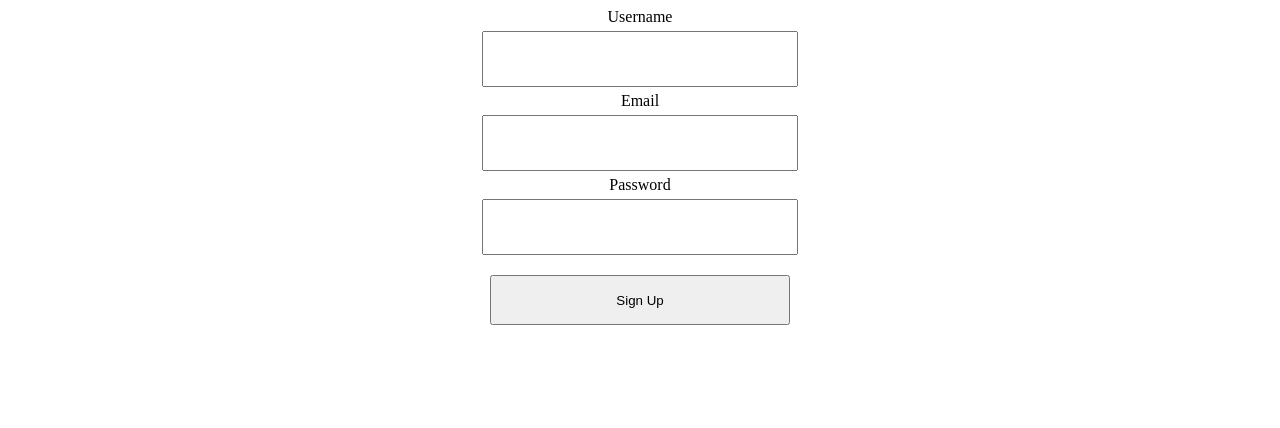
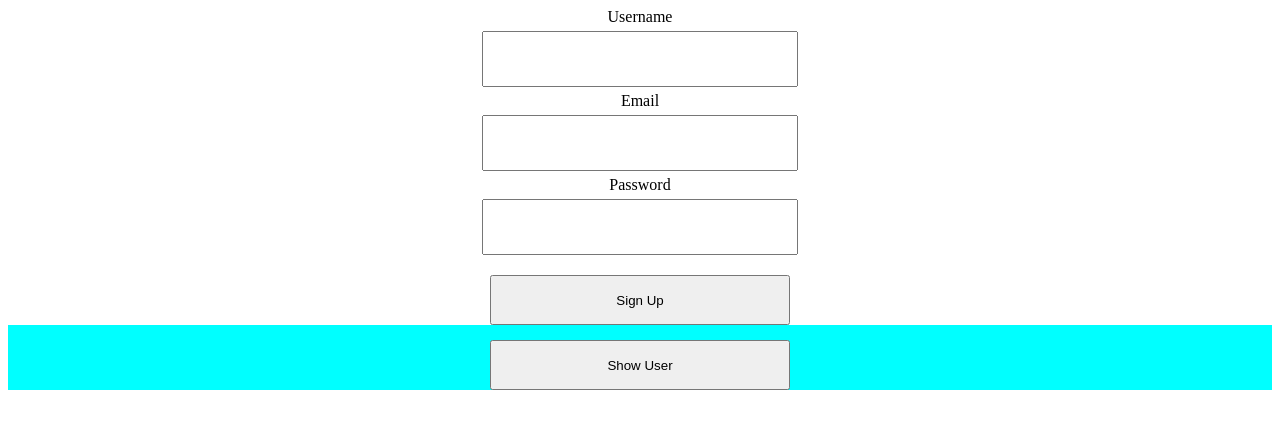
Before and after one commit to SU-CS308-22FA/Team22_Futboss_2, a React (Create React App) app in the folder client/: page / in a window 1280 px wide. Shown: the top 428 px of the page. Built offline with nearby package versions, Linux system fonts and the light colour scheme.

Commit message:
Added get method and some changes in the css

```diff
--- a/client/src/App.css
+++ b/client/src/App.css
@@ -21,9 +21,17 @@
   margin: 5px;
 }
 
-.reg_information button {
+button {
   width: 300px;
   height: 50px;
   margin-top: 15px;
 
 }
+
+.user {
+  display: flex;
+  align-items: center;
+  flex-direction:column;
+  width: 100%;
+  background-color: aqua;
+}
--- a/client/src/App.js
+++ b/client/src/App.js
@@ -7,6 +7,7 @@ function App() {
   const [username, setUsername] = useState("");
   const [email, setEmail] = useState("");
   const [password, setPassword] = useState("");
+  const [userList, setUserList] = useState("");
 
  const signUp = () => {
   Axios.post('http://localhost:3001/create', {username: username,
@@ -15,7 +16,13 @@ function App() {
   }).then(()=> {
     console.log("success");
   });
- }
+ };
+
+ const getUser = () => {
+  Axios.get("http://localhost:3001/user").then((response) => {
+    console.log("sucsess");
+ });
+};
 
   return (
     <div className="App">
@@ -40,7 +47,11 @@ function App() {
         />
         <button onClick={signUp}>Sign Up</button>
       </div>
+      <div className="user">
+      <button onClick={getUser}>Show User</button>
+      </div>
     </div>
+
   );
 }
 
```
Also changed, not shown: 1 other file (tests, documents, lock files or other folders).
